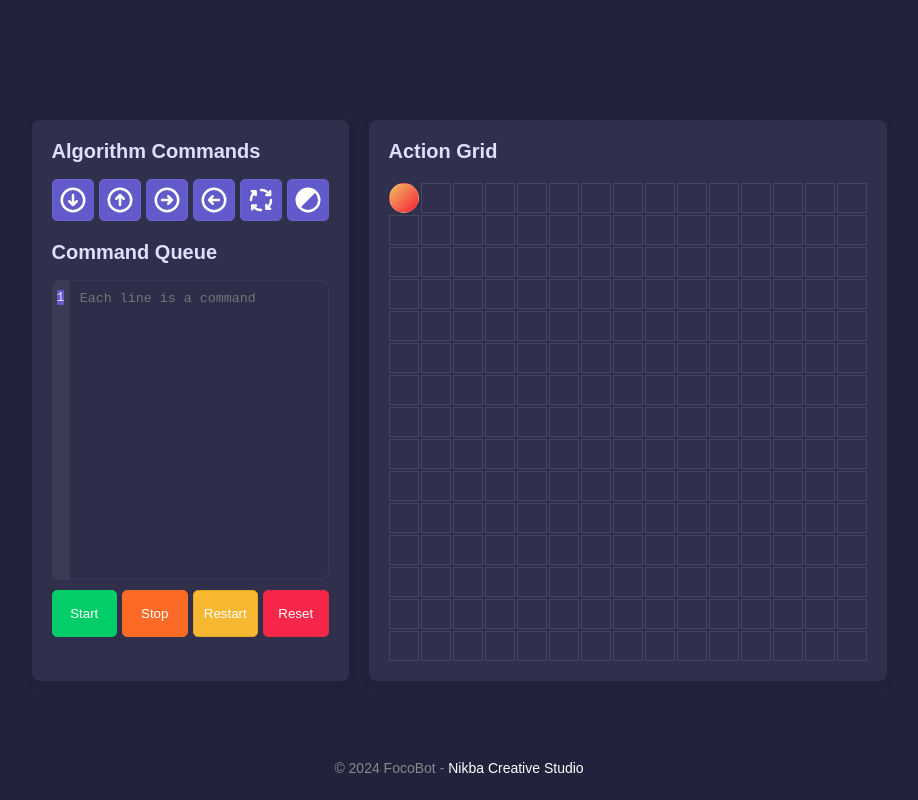
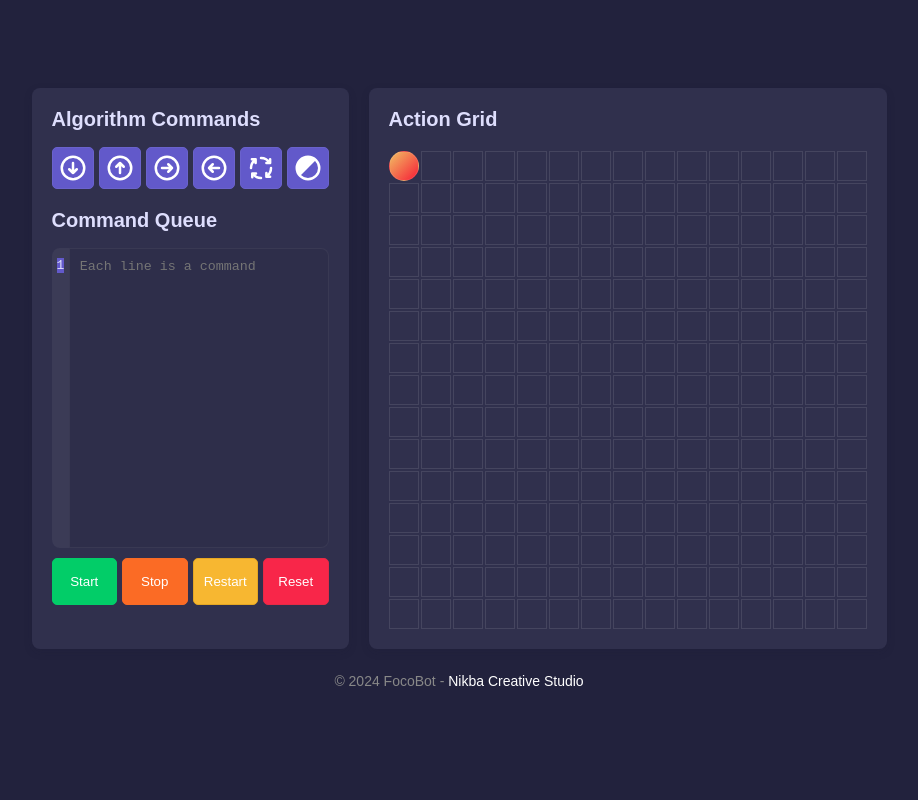
Before and after one commit to Nikba-Creative-Studio/Foco-Bot, a plain HTML site: page index.html in a window 1280 px wide. Shown: the whole page, without its empty margins (181-1099 px from the left). Drawn offline with Linux system fonts and the light colour scheme.

Commit message:
Update style.css

```diff
--- a/assets/css/style.css
+++ b/assets/css/style.css
@@ -6,6 +6,7 @@
 body {
     font-family: Arial, sans-serif;
     display: flex;
+    flex-direction: column;
     justify-content: center;
     align-items: center;
     height: 100vh;
@@ -190,10 +191,8 @@ h2 {
 }
 
 .footer {
-    position: absolute;
-    bottom: 0;
-    left: 0;
-    right: 0;
+    clear: both;
+    display: block;
     padding: 10px;
     text-align: center;
     font-size: 14px;
```
